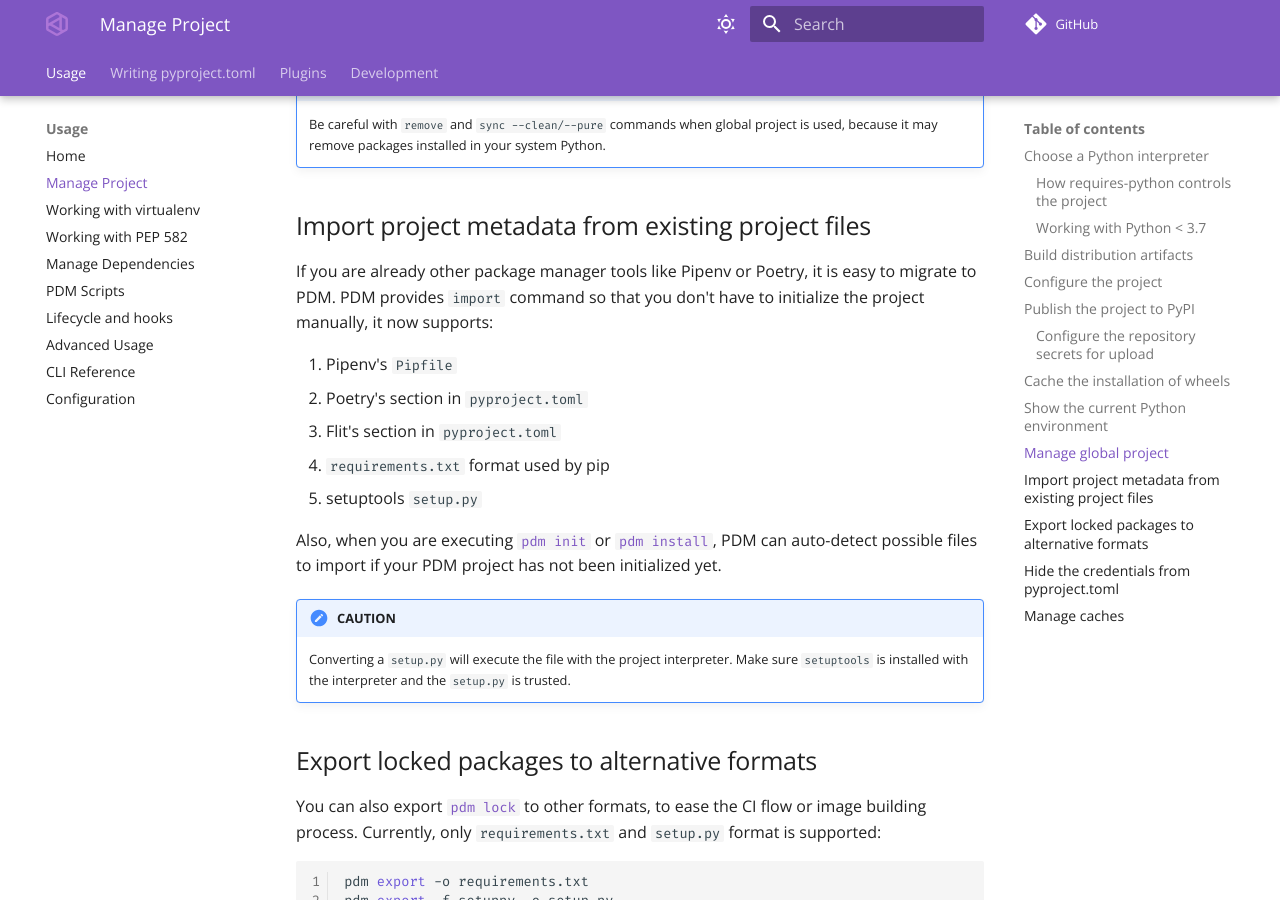
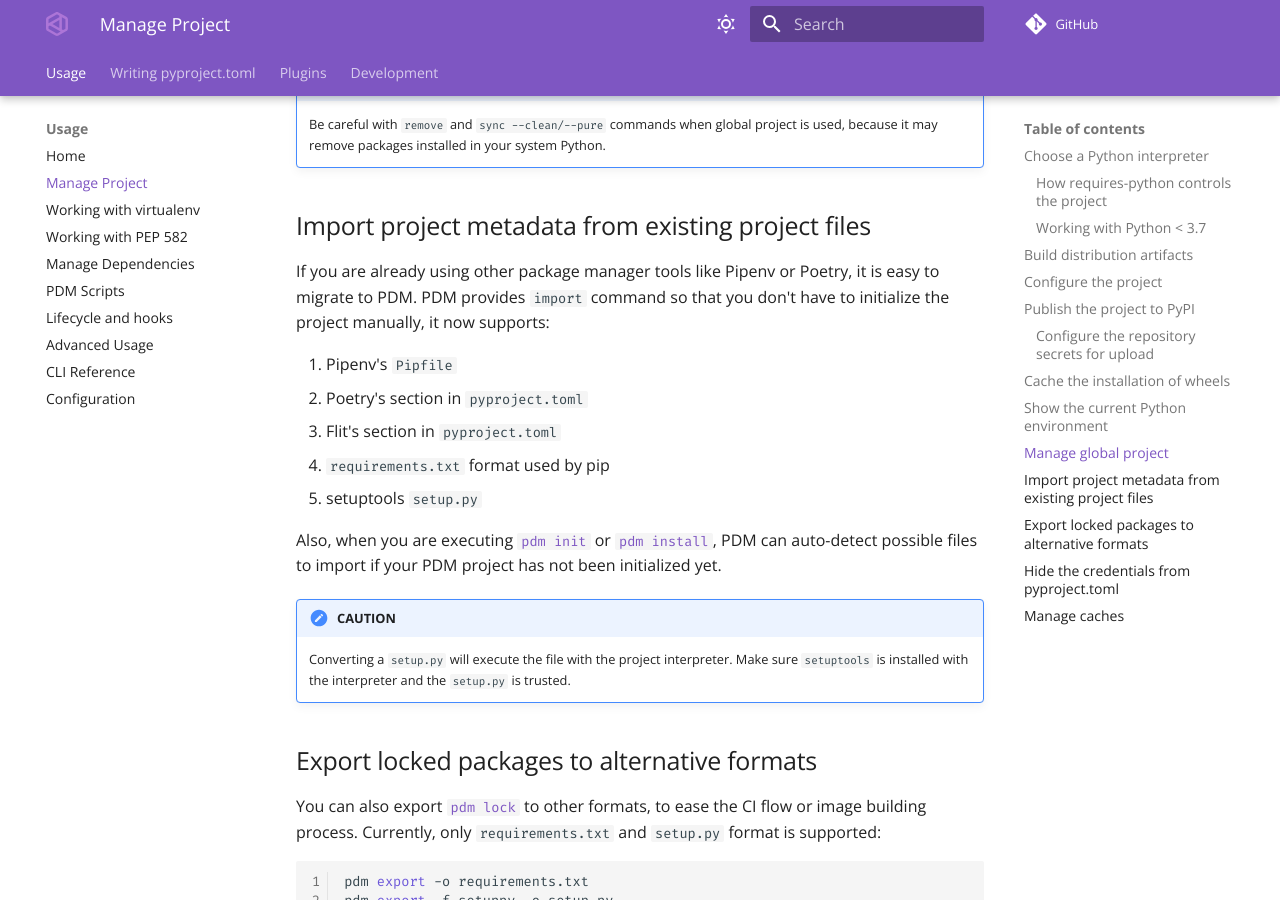
Before and after one commit to ChrisSanderser/pd-ms, an MkDocs documentation site: the page built from docs/docs/usage/project.md, in a window 1280 px wide and 900 px high, scrolled down 5453 px. Built offline with MkDocs 1.6.1 and Material for MkDocs 9.7.7, drawn with Linux system fonts in a browser that asks for light colours; comment, search, counter and statistics services are not loaded; the version menu is left out.

Commit message:
Fix the mermaid diagrams

```diff
--- a/docs/docs/usage/project.md
+++ b/docs/docs/usage/project.md
@@ -213,7 +213,7 @@ project path via `-p/--project <path>` option.
 
 ## Import project metadata from existing project files
 
-If you are already other package manager tools like Pipenv or Poetry, it is easy to migrate to PDM.
+If you are already using other package manager tools like Pipenv or Poetry, it is easy to migrate to PDM.
 PDM provides `import` command so that you don't have to initialize the project manually, it now supports:
 
 1. Pipenv's `Pipfile`
--- a/docs/mkdocs.yml
+++ b/docs/mkdocs.yml
@@ -78,7 +78,7 @@ markdown_extensions:
       custom_fences:
         - name: mermaid
           class: mermaid
-          format: "!!python/name:pymdownx.superfences.fence_code_format"
+          format: !!python/name:pymdownx.superfences.fence_code_format
 
 copyright: Copyright &copy; 2019 <a href="https://frostming.com">Frost Ming</a>
 
```
